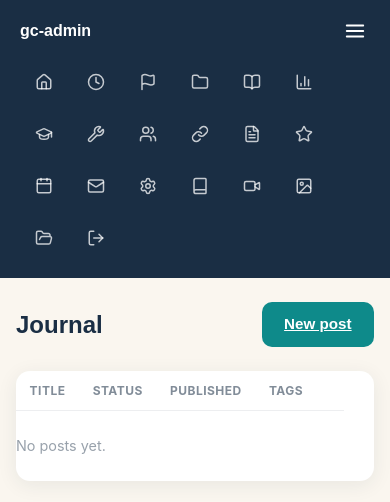
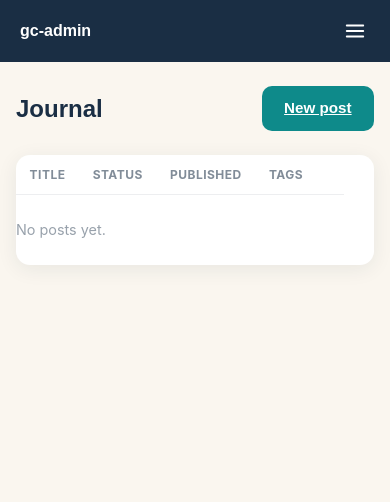
Before and after one commit to blueazulbughaw/gladcodes, a Flask app: template templates/admin/journal_list.html in a window 390 px wide. Shown: the top 502 px of the page. Run offline with Flask 3, Linux system fonts and the light colour scheme; the template is opened without the code that fills it, so the values that code supplies are empty; some libraries are stand-ins or nearby versions.

Commit message:
Sidebar: hide the whole menu behind the hamburger, on desktop too
The icon-only grid from the last commit wasn't the right shape — replace
it with a single behavior at every screen width: the nav list is fully
hidden by default (sidebar collapses to just the brand row) and the
toggle reveals a normal vertical list of icon+label links, rather than
a fixed-open 220px sidebar on desktop and an icon grid on mobile.

Co-Authored-By: Claude Sonnet 5 <noreply@anthropic.com>

```diff
--- a/static/css/admin.css
+++ b/static/css/admin.css
@@ -73,30 +73,39 @@ a { color: var(--teal); }
 
 /* Authenticated shell -------------------------------------------------- */
 body.admin-body { display: flex; min-height: 100vh; align-items: stretch; }
+/* The sidebar's nav list is hidden behind the hamburger toggle by default,
+   at every screen size — not just mobile. Collapsed, the sidebar is just
+   the brand row (its width shrinks to fit that content, since there's no
+   fixed width unless .is-open); expanded it's a normal vertical link list,
+   never an icon-only grid. */
 .admin-sidebar {
-  width: 220px;
   flex-shrink: 0;
   background: var(--navy);
   color: #fff;
   padding: 1.5rem 1rem;
 }
+@media (min-width: 861px) {
+  .admin-sidebar.is-open { width: 220px; }
+}
 .admin-sidebar-brand {
   font-family: var(--font-heading);
   font-weight: 700;
-  margin-bottom: 1.5rem;
   display: flex;
   align-items: center;
   justify-content: space-between;
+  gap: 0.75rem;
+  white-space: nowrap;
 }
 .admin-nav-toggle {
-  display: none;
+  display: flex;
   background: none;
   border: none;
   color: #fff;
   cursor: pointer;
   padding: 0.25rem;
 }
-.admin-sidebar nav { display: flex; flex-direction: column; gap: 0.3rem; }
+.admin-sidebar nav { display: none; flex-direction: column; gap: 0.3rem; margin-top: 1.5rem; }
+.admin-sidebar.is-open nav { display: flex; }
 .admin-sidebar nav a {
   display: flex;
   align-items: center;
@@ -105,6 +114,7 @@ body.admin-body { display: flex; min-height: 100vh; align-items: stretch; }
   padding: 0.5rem 0.6rem;
   border-radius: 8px;
   font-size: 0.9rem;
+  white-space: nowrap;
 }
 .admin-sidebar nav a svg { flex-shrink: 0; width: 18px; height: 18px; }
 .admin-sidebar nav a:hover, .admin-sidebar nav a.active {
@@ -134,45 +144,9 @@ body.admin-body { display: flex; min-height: 100vh; align-items: stretch; }
 .admin-main { flex: 1; min-width: 0; }
 .admin-main .container { max-width: 1000px; margin: 0 auto; padding: 2rem 1.5rem; }
 
-/* Mobile: sidebar nav defaults to a compact icon-only strip instead of the
-   full ~20-link list, which would push page content (e.g. Settings) way
-   below the fold on a phone. The toggle expands it to icons + labels;
-   collapsed, the icons alone stay visible so each section is still
-   identifiable without opening the menu. */
 @media (max-width: 860px) {
   body.admin-body { flex-direction: column; }
   .admin-sidebar { width: 100%; padding: 1rem 1.25rem; }
-  .admin-sidebar-brand { margin-bottom: 0; }
-  .admin-nav-toggle { display: flex; }
-
-  .admin-sidebar nav {
-    flex-direction: row;
-    flex-wrap: wrap;
-    gap: 0.25rem;
-    margin-top: 0.75rem;
-  }
-  .admin-sidebar nav a {
-    flex-direction: column;
-    justify-content: center;
-    width: 48px;
-    height: 48px;
-    padding: 0.4rem;
-    gap: 0.15rem;
-  }
-  .admin-sidebar nav a span { display: none; }
-  .admin-sidebar hr, .admin-nav-phase2 { display: none; }
-
-  .admin-sidebar.is-open nav { flex-direction: column; flex-wrap: nowrap; }
-  .admin-sidebar.is-open nav a {
-    flex-direction: row;
-    justify-content: flex-start;
-    width: auto;
-    height: auto;
-    padding: 0.5rem 0.6rem;
-  }
-  .admin-sidebar.is-open nav a span { display: inline; }
-  .admin-sidebar.is-open hr, .admin-sidebar.is-open .admin-nav-phase2 { display: flex; }
-
   .admin-main .container { padding: 1.5rem 1rem; }
 }
 
```
